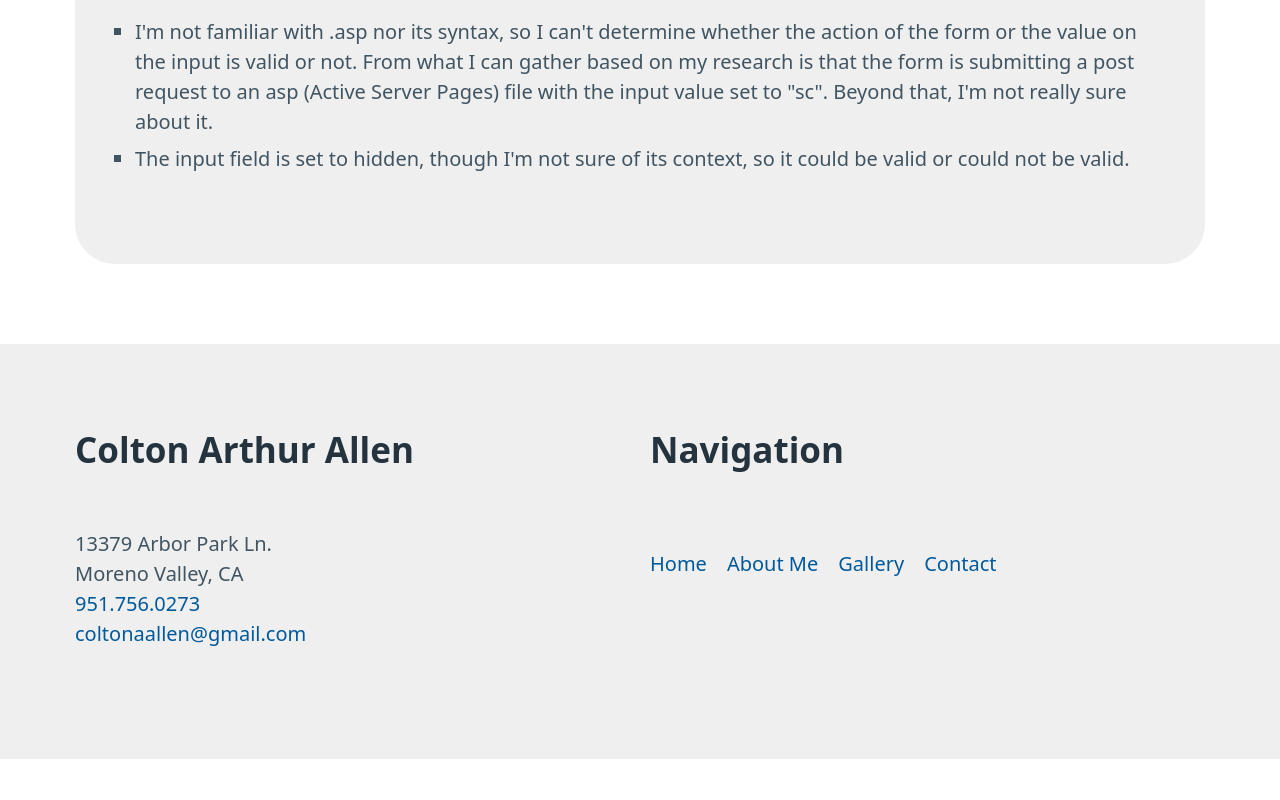
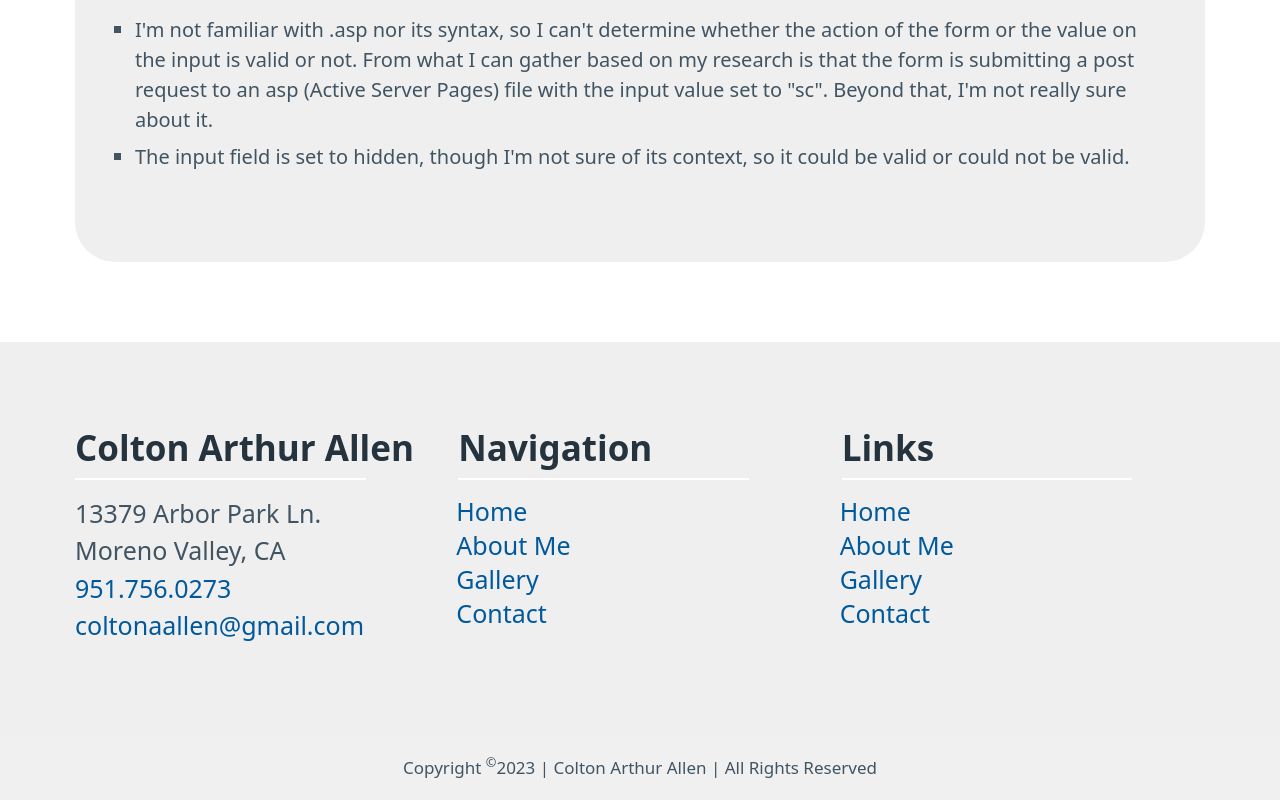
Before and after one commit to Colt4D5/cds-challenge, a website: page challenge.html in a window 1280 px wide. Shown: the part 1235-2035 px from the top of the page. Before the commit the page ends 1994 px from the top, so only its background shows below. Drawn offline with nearby package versions, Linux system fonts and the light colour scheme.

Commit message:
updated mobile responsivity

```diff
--- a/challenge.css
+++ b/challenge.css
@@ -1,4 +1,11 @@
+#tabs {
+  display: flex;
+  justify-content: space-between;
+  gap: 0.5rem;
+}
+
 button[data-challenge] {
+  flex: 1;
   width: auto;
   display: inline;
   border-radius: 50% 50% 0 0;
@@ -6,10 +13,23 @@ button[data-challenge] {
   transition: background-color 0.3s ease;
 }
 
-
 button[data-challenge].is_active {
   background-color: hsl(206, 80%, 54%);
 }
+
+.show-for-medium {
+  display: none;
+}
+
+@media screen and (min-width: 40em) {
+  #tabs {
+    display: block;
+  }
+  .show-for-medium {
+    display: inline;
+  }
+}
+
 .tab {
   background-color: rgb(100 100 100 / 0.1);
   display: none;
--- a/challenge.html
+++ b/challenge.html
@@ -20,7 +20,7 @@
             <h1 id="site-title">Colton Arthur Allen</h1>
           </li>
         </ul>
-        <ul>
+        <ul class="navigation">
           <li><a href="/">Home</a></li>
           <li><a href="/about.html">About Me</a></li>
           <li class="active"><a href="/challenge.html">Challenges</a></li>
@@ -33,10 +33,10 @@
     <div class="container content">
       <h1>Code Challenges</h1>
       <div id="tabs">
-        <button data-challenge="1" class="is_active">Challenge #1</button>
-        <button data-challenge="2">Challenge #2</button>
-        <button data-challenge="3">Challenge #3</button>
-        <button data-challenge="4">Challenge #4</button>
+        <button data-challenge="1" class="is_active"><span class="show-for-medium">Challenge </span>#1</button>
+        <button data-challenge="2"><span class="show-for-medium">Challenge </span>#2</button>
+        <button data-challenge="3"><span class="show-for-medium">Challenge </span>#3</button>
+        <button data-challenge="4"><span class="show-for-medium">Challenge </span>#4</button>
       </div>
       <div class="tab is_active" data-challenge="1">
         <h2>Challenge 1</h2>
@@ -176,18 +176,29 @@ email where optin equals 1 and order the results alphabetically:
     </div>
   </main>
 
-  <footer>
+  <footer id="footer">
     <div class="container">
       <div class="grid">
-        <div>
+        <div class="footer-col contact">
           <h2>Colton Arthur Allen</h2>
           <p>13379 Arbor Park Ln.<br>
           Moreno Valley, CA<br>
           <a href="tel:+19517560273">951.756.0273</a><br>
           <a href="mailto:coltonaallen@gmail.com">coltonaallen@gmail.com</a></p>
         </div>
-        <div>
+        <div class="footer-col navigation">
           <h2>Navigation</h2>
+          <nav>
+            <ul>
+              <li><a href="/">Home</a></li>
+              <li><a href="/">About Me</a></li>
+              <li><a href="/">Gallery</a></li>
+              <li><a href="/">Contact</a></li>
+            </ul>
+          </nav>
+        </div>
+        <div class="footer-col links">
+          <h2>Links</h2>
           <nav>
             <ul>
               <li><a href="/">Home</a></li>
@@ -199,6 +210,9 @@ email where optin equals 1 and order the results alphabetically:
         </div>
       </div>
     </div>
+    <div class="footer-disclaimer">
+      <p>Copyright <sup>©</sup>2023 | Colton Arthur Allen | All Rights Reserved</p>
+    </div>
   </footer>
 
 </body>
--- a/style.css
+++ b/style.css
@@ -1,4 +1,7 @@
-/* Pink Light scheme (Default) */
+html :is:(*, *::before, *::after) {
+  box-sizing: border-box;
+}
+
 /* Can be forced with data-theme="light" */
 [data-theme="light"],
 :root:not([data-theme="dark"]) {
@@ -53,8 +56,31 @@ body > header {
   background-color: rgb(100 100 100 / 0.1);
 }
 
+body > header nav {
+  justify-content: center;
+}
+
 h1#site-title {
   margin-bottom: 0;
+  font-size: clamp(1.5rem, 3vw, 2rem);
+  text-align: center;
+}
+
+body > header nav ul.navigation {
+  display: none;
+}
+
+@media (min-width: 40em) {
+  body > header nav {
+    justify-content: space-between;
+  }
+  body > header nav ul.navigation {
+    display: flex;
+  }
+}
+
+header nav ul li a {
+  font-size: clamp(0.8rem, 2vw, 1.1rem);
 }
 
 header nav ul li.active a {
@@ -104,7 +130,7 @@ form legend {
   display: none;
 }
 
-#form input:not([type="checkbox"]) {
+#form input:not([type="checkbox"], [type="submit"]) {
   font-size: 12px;
 }
 
@@ -185,8 +211,88 @@ dialog#terms h2 {
   scale: 1.1;
 }
 
-footer {
+body footer {
+  padding-bottom: 0;
   background-color: rgb(100 100 100 / 0.1);
+}
+
+footer .footer-col  {
+  margin-bottom: 3rem;
+}
+
+footer h2 {
+  margin-bottom: 1rem;
+  text-align: center;
+  position: relative;
+}
+
+footer h2::after {
+  content: '';
+  position: absolute;
+  bottom: -0.25rem;
+  left: 50%;
+  transform: translateX(-50%);
+  height: 2px;
+  width: 75px;
+  background-color: #fff;
+}
+
+footer .contact p {
+  text-align: center;
+  font-size: 1.25rem;
+}
+
+footer nav {
+  justify-content: center;
+}
+
+footer#footer nav ul {
+  flex-direction: column;
+  margin: 0;
+}
+
+footer nav ul li {
+  padding: 0;
+}
+
+footer nav ul li a {
+  display: inline-block;
+  font-size: clamp(1rem, 3vw, 1.25rem);
+  padding: 0.75rem;
+}
+
+footer .footer-disclaimer {
+  padding: 1rem 2rem;
+  background-color: rgb(255 255 255 / 0.05);
+}
+
+footer .footer-disclaimer p {
+  text-align: center;
+  font-size: 0.85rem;
+  margin: 0;
+}
+
+@media screen and (min-width: 40em) {
+  footer nav {
+    justify-content: flex-start;
+  }
+  footer nav ul {
+    align-items: flex-start;
+  }
+  footer nav ul li a {
+    padding: 0.4rem;
+  }
+  footer .contact p {
+    text-align: left;
+  }
+  footer h2 {
+    text-align: left;
+  }
+  footer h2::after {
+    left: 0;
+    transform: translateX(0);
+    width: 80%;
+  }
 }
 
 .toast {
```
Also changed, not shown: about.css (+7 -0 lines), about.html (+18 -4 lines), index.html (+18 -4 lines), success.html (+19 -5 lines).
